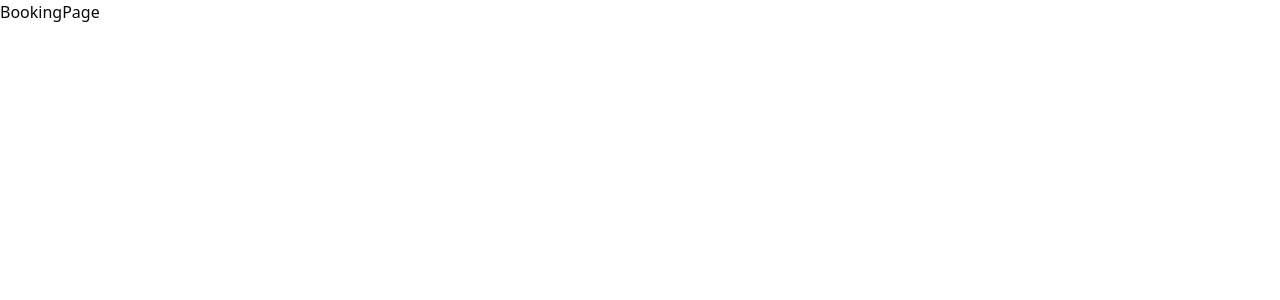
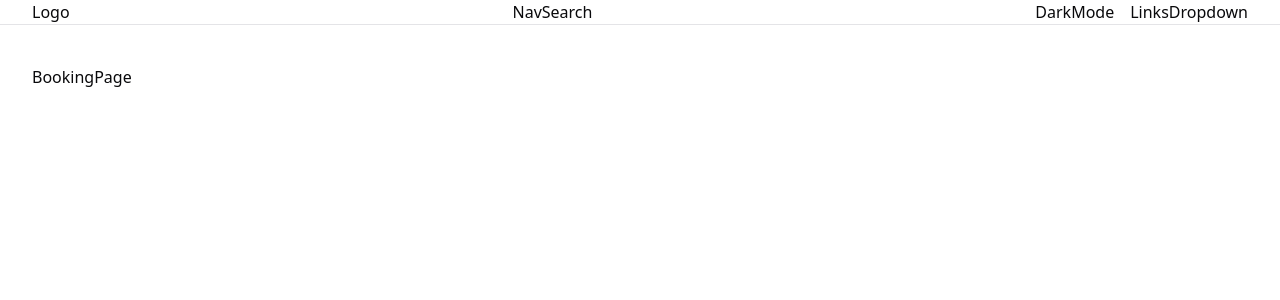
Before and after one commit to vtechwise/HomeAway, a Next.js app: page /booking in a window 1280 px wide. Shown: the top 300 px of the page. Built offline with nearby package versions, Linux system fonts and the light colour scheme.

Commit message:
work on navbar setup

```diff
--- a/app/globals.css
+++ b/app/globals.css
@@ -2,6 +2,12 @@
 @import "tw-animate-css";
 
 @custom-variant dark (&:is(.dark *));
+
+@layer components {
+  .container {
+    @apply mx-auto max-w-6xl xl:max-w-7xl px-8;
+  }
+}
 
 :root {
   --radius: 0.625rem;
--- a/app/layout.tsx
+++ b/app/layout.tsx
@@ -1,6 +1,7 @@
 import type { Metadata } from "next";
 import { Geist, Geist_Mono } from "next/font/google";
 import "./globals.css";
+import Navbar from "@/components/navbar/Navbar";
 
 const geistSans = Geist({
   variable: "--font-geist-sans",
@@ -27,7 +28,8 @@ export default function RootLayout({
       <body
         className={`${geistSans.variable} ${geistMono.variable} antialiased`}
       >
-        {children}
+        <Navbar />
+        <main className="container py-10">{children}</main>
       </body>
     </html>
   );
--- /dev/null
+++ b/components/navbar/Navbar.tsx
@@ -0,0 +1,20 @@
+import Logo from "./Logo";
+import NavSearch from "./NavSearch";
+import DarkMode from "./DarkMode";
+import LinksDropdown from "./LinksDropdown";
+
+const Navbar = () => {
+  return (
+    <nav className="border-b">
+      <div className="container flex flex-col sm:flex-row sm:justify-between sm:items-center gap-4">
+        <Logo />
+        <NavSearch />
+        <div className="flex items-center gap-4">
+          <DarkMode />
+          <LinksDropdown />
+        </div>
+      </div>
+    </nav>
+  );
+};
+export default Navbar;
```
Also changed, not shown: components/navbar/DarkMode.tsx (renamed from components/navbar/DarkMode.jsx).
